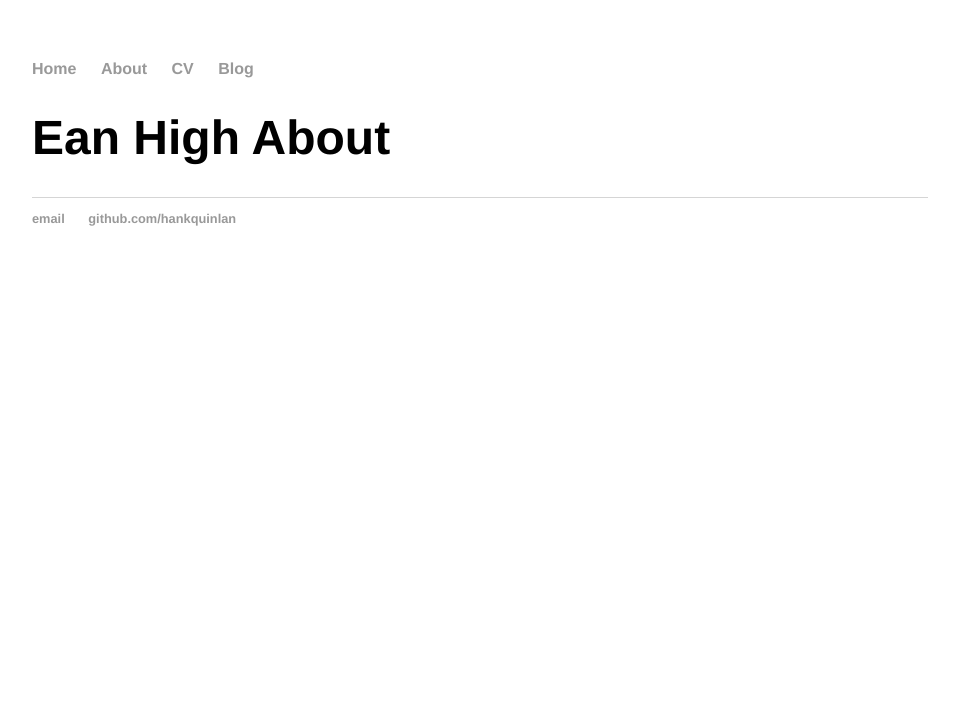
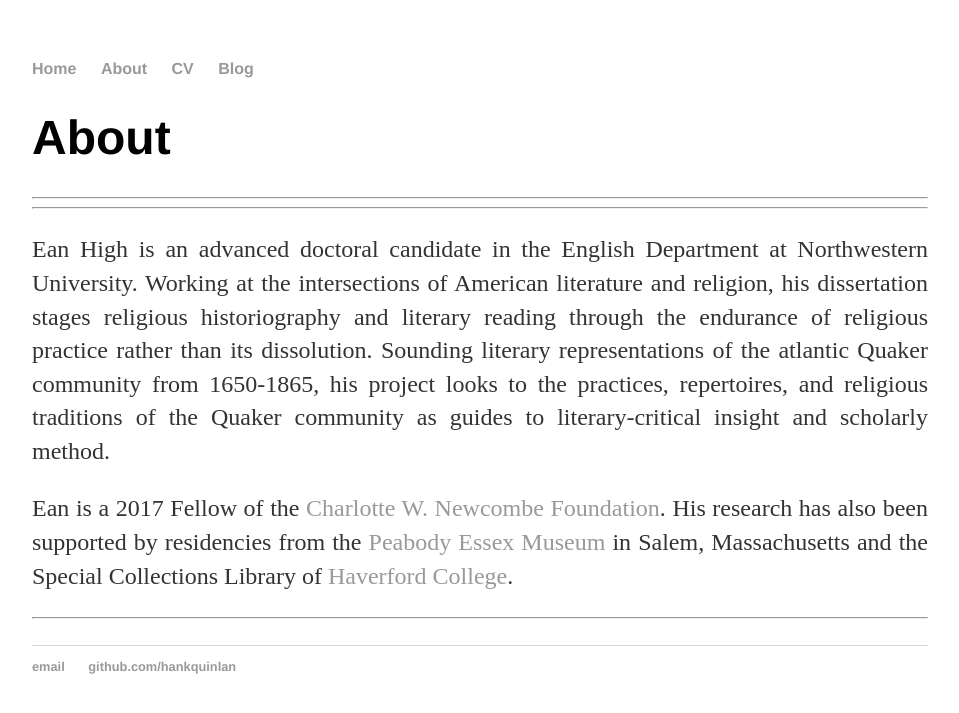
Before and after one commit to eanhello/eanhello.github.io, a Jekyll site: the page built from about/index.html, in a window 1280 px wide. Shown: the top 713 px of the page, without its empty margins (160-1119 px from the left). Built offline with Jekyll 4.4.1, drawn with Linux system fonts in a browser that asks for light colours.

Commit message:
Update index.html
Update About

```diff
--- a/about/index.html
+++ b/about/index.html
@@ -1,5 +1,19 @@
 ---
 layout: default
-title: Ean High About
+title: About
 ---
 	<h1>{{ page.title }}</h1>
+<header class="entry-header"></header>
+<div class="entry-content">
+
+<hr />
+
+</div>
+
+<hr />
+<p style="text-align: justify;">Ean High is an advanced doctoral candidate in the English Department at Northwestern University. Working at the intersections of American literature and religion, his dissertation stages religious historiography and literary reading through the endurance of religious practice rather than its dissolution. Sounding</span> literary representations of the atlantic Quaker community from 1650-1865, his project looks to the practices, repertoires, and religious traditions of the Quaker community as guides to literary-critical insight and scholarly method.</span></p>
+<p style="text-align: justify;">Ean is a 2017 Fellow of the <a href="http://woodrow.org/fellowships/newcombe/">Charlotte W. Newcombe Foundation</a>. His research has also been supported by residencies from the </span><a href="http://www.pem.org/library/">Peabody Essex Museum</a> in Salem, Massachusetts and the Special Collections Library of </span><a href="http://library.haverford.edu/places/special-collections/">Haverford College</a>.</span></p>
+
+<hr />
+
+&nbsp;
```
